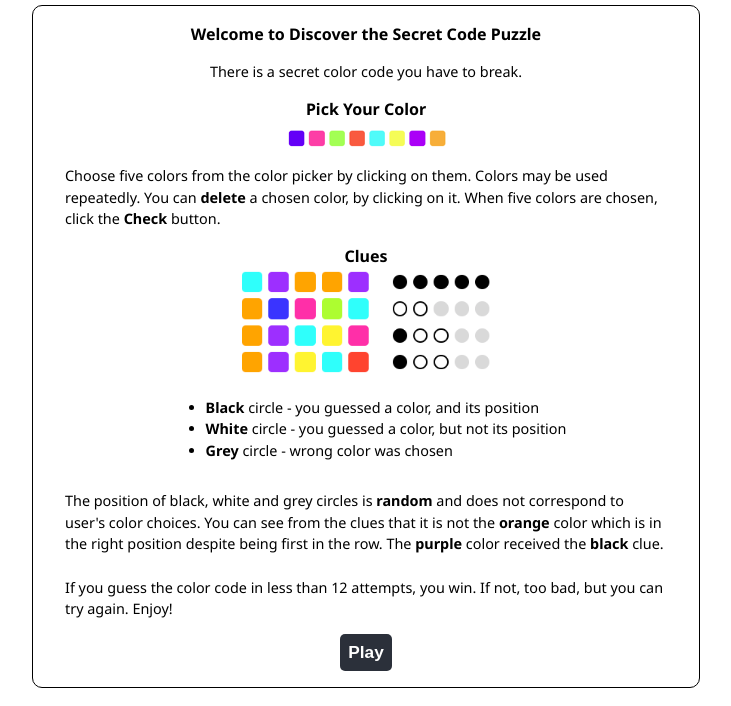
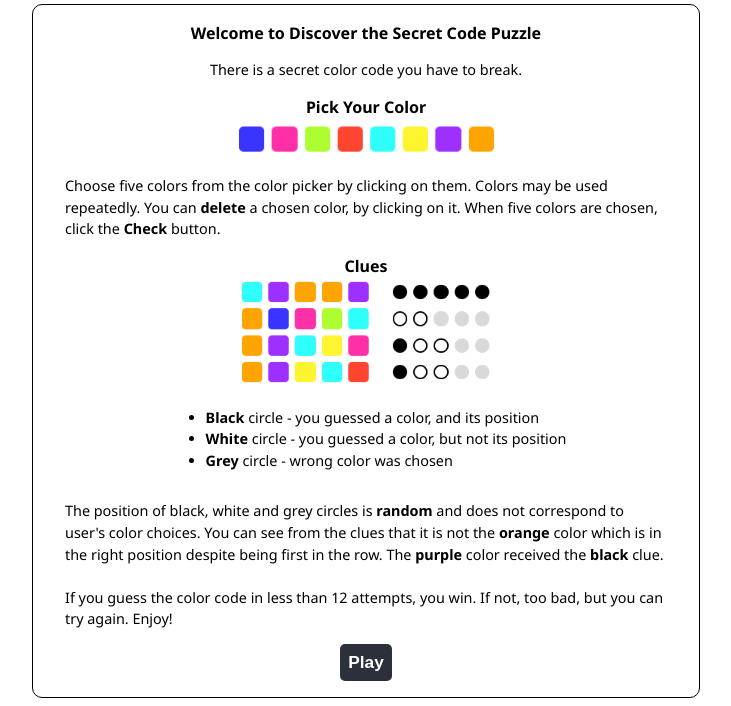
Before and after one commit to lucia2007/discover-the-code, a website with bundled scripts: page index.html in a window 1280 px wide. Shown: the part 102-808 px from the top of the page, without its empty margins (274-1005 px from the left). Built offline with nearby package versions, Linux system fonts and the light colour scheme.

Commit message:
style: Improve picture quality

```diff
--- a/assets/css/style.css
+++ b/assets/css/style.css
@@ -57,7 +57,8 @@ body {
     margin: 0rem;
 }
 
-#clues {
+#clues,
+#colors {
     width: 280px;
     height: auto;
 }
--- a/index.html
+++ b/index.html
@@ -52,7 +52,7 @@
         <h2>Welcome to Discover the Secret Code Puzzle</h2>
         <p>There is a secret color code you have to break.</p>
         <h2>Pick Your Color</h2>
-        <img src="assets/images/pick_color.png" alt="A user can choose from 8 colors">
+        <img id="colors" src="assets/images/pick-color.png" alt="A user can choose from 8 bright colors">
         <p>Choose five colors from the color picker by clicking on them. Colors may be used repeatedly. You can
             <strong>delete</strong> a
             chosen color, by clicking on it. When five colors
```
Also changed, not shown: assets/images/pick-color.png (added), assets/images/pick_color.png (deleted).
